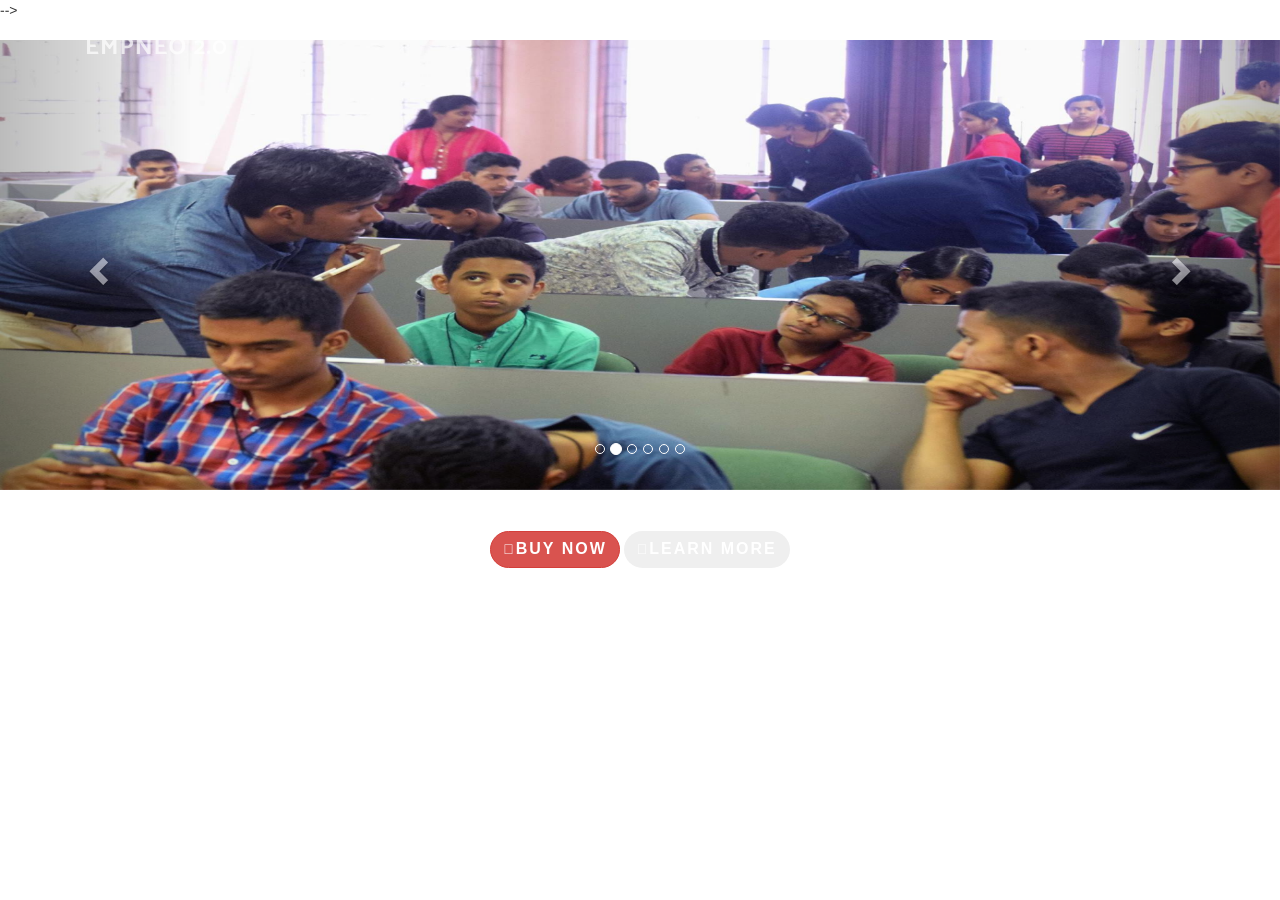
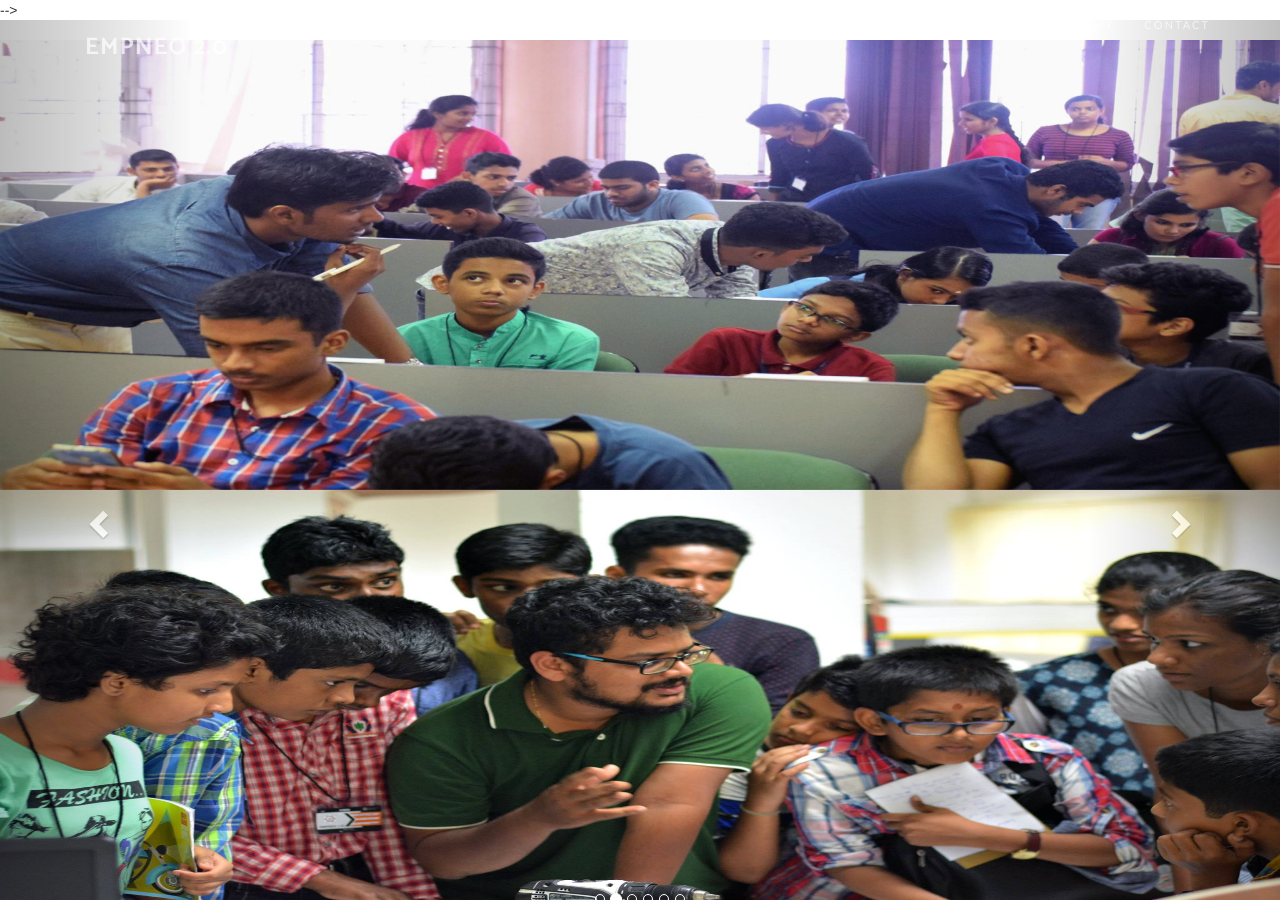
Before and after one commit to IEEEMEC/empneo, a Jekyll site: the page built from index.html, in a window 1280 px wide and 900 px high. Built offline with Jekyll 4.4.1, drawn with Linux system fonts in a browser that asks for light colours; nearby versions of some CDN libraries; some web fonts are replaced; the list of posts is cut into pages by our own code.

Commit message:
Carousel added

```diff
--- a/_includes/header.html
+++ b/_includes/header.html
@@ -67,11 +67,10 @@
 
 <!--<div class="bg">
         <a href="https://www.yepdesk.com/empneo"><button class="button" style="vertical-align: middle;text-align: center; " ><span>BUY</span></button></a>
-
 </div> -->
 <meta name="viewport" content="width=device-width,initial-scale=1.0">
+
 <div id="carousel" class="carousel slide" data-ride="carousel">
-
     <ol class="carousel-indicators">
         <li data-target="#carousel" data-slide-to="0" class="active"></li>
         <li data-target="#carousel" data-slide-to="1"></li>
@@ -80,7 +79,6 @@
         <li data-target="#carousel" data-slide-to="4"></li>
         <li data-target="#carousel" data-slide-to="5"></li>
         <!-- <li data-target="#carousel" data-slide-to="6"></li> -->
-
     </ol>
 
     <div class="carousel-inner">
@@ -108,6 +106,12 @@
         </div> -->
 
 </div>
+        <div class="item">
+            <img src="/img/c7.jpg
+            ">
+        </div>
+    </div>
+
     <a class="left carousel-control" href="#carousel" data-slide="prev">
         <span class="glyphicon glyphicon-chevron-left"></span>
         <span class="sr-only">Previous</span>
```
